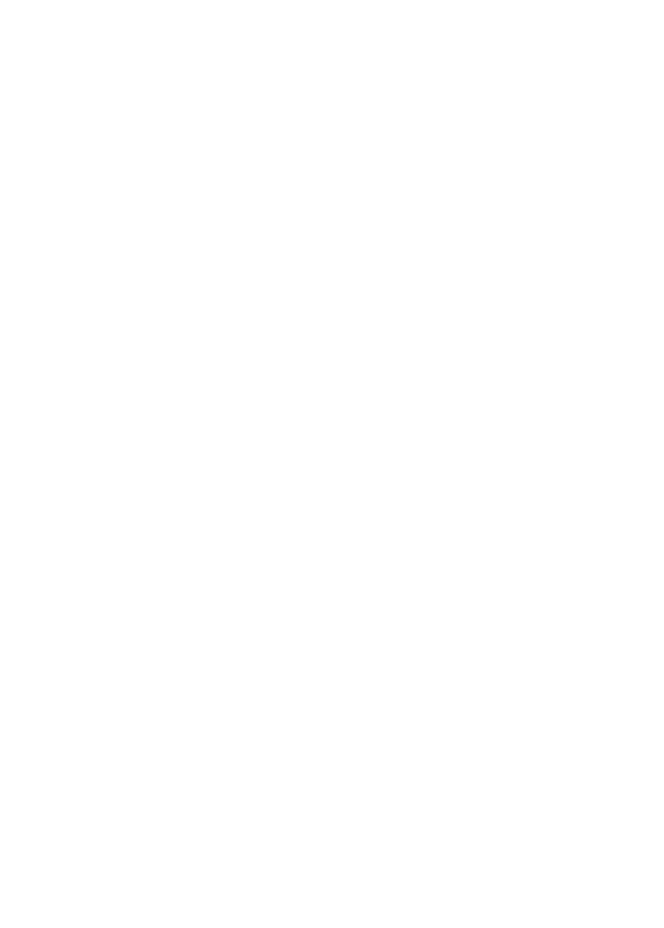
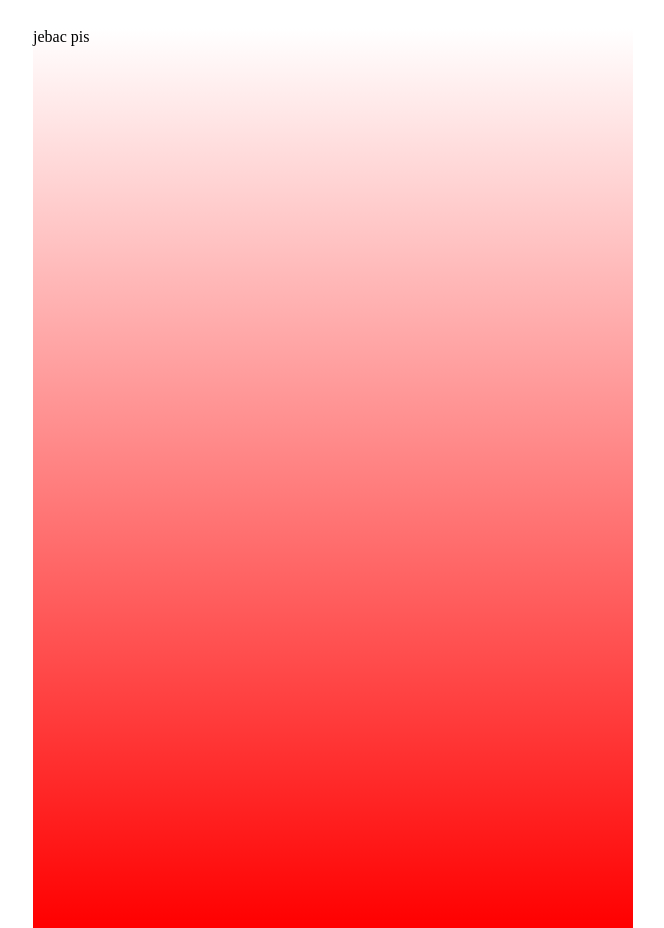
Before and after one commit to Grzegorz666dev/Referendum, a plain HTML site: page index.html in a window 1280 px wide. Shown: the whole page, without its empty margins (307-971 px from the left). Before the commit the page ends 800 px from the top, so only its background shows below. Drawn offline with Linux system fonts and the light colour scheme.

Commit message:
background

```diff
--- a/index.html
+++ b/index.html
@@ -10,6 +10,16 @@
 
 <body>
 
+    <div class="Box">
+
+        <a>jebac pis</a>
+
+    </div>
+
+
+
+
+
 </body>
 
 </html>
--- a/style.css
+++ b/style.css
@@ -0,0 +1,11 @@
+body {
+  display: flex;
+  justify-content: center;
+}
+.Box {
+  width: 600px;
+  height: 900px;
+  background: linear-gradient(white, red);
+  background-repeat: no-repeat;
+  margin: 20px 50px 20px 50px;
+}
```
